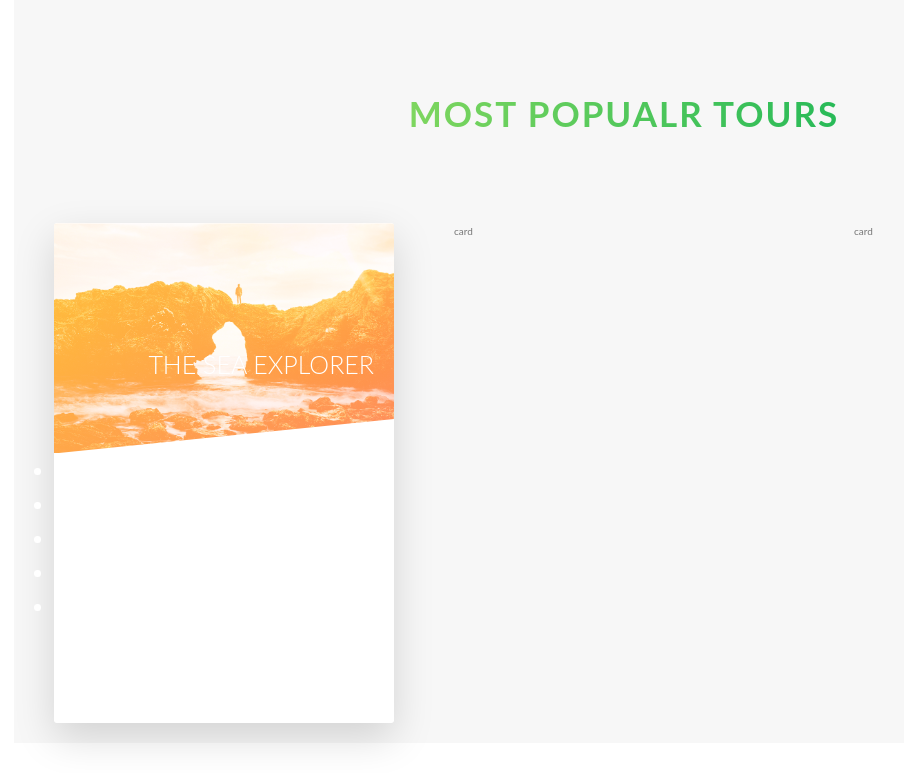
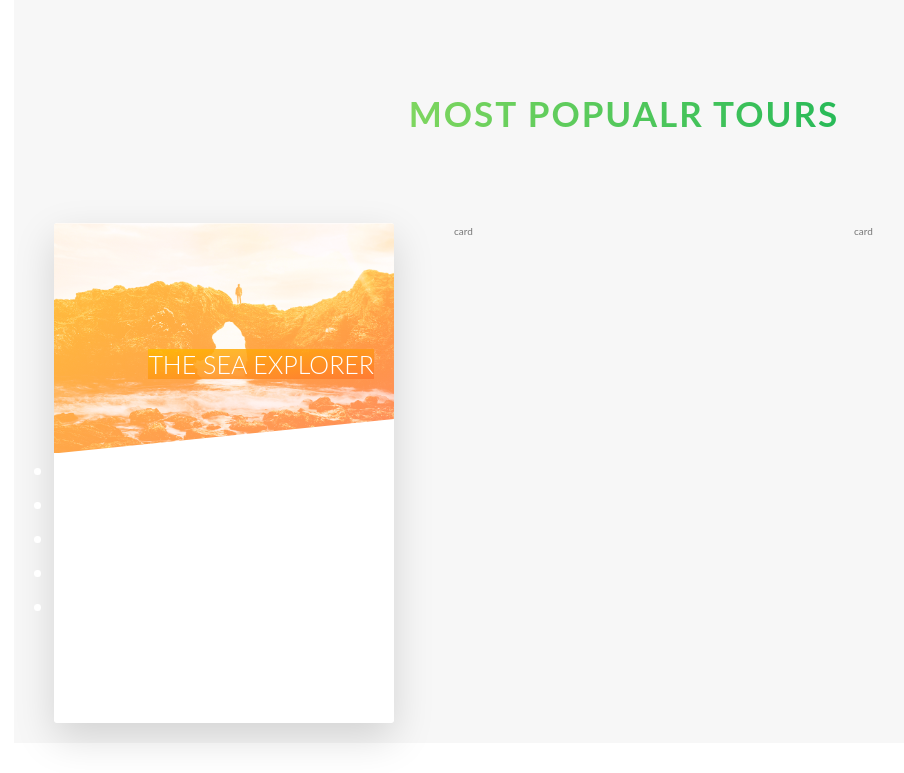
Before and after one commit to DevMonzer/Natours, a website: page index.html in a window 1280 px wide. Shown: the part 2304-3077 px from the top of the page, without its empty margins (16-920 px from the left). Drawn offline with nearby package versions, Linux system fonts and the light colour scheme; files that its build step writes are made by us from their sources.

Commit message:
added some css

```diff
--- a/sass/components/_card.scss
+++ b/sass/components/_card.scss
@@ -109,4 +109,14 @@
     right: 2rem;
     width: 75%;
   }
+
+  &__heading-span {
+    &--1 {
+      background-image: linear-gradient(
+        to right bottom,
+        rgba($color-secondary-light, 0.85),
+        rgba($color-secondary-dark, 0.85)
+      );
+    }
+  }
 }
```
